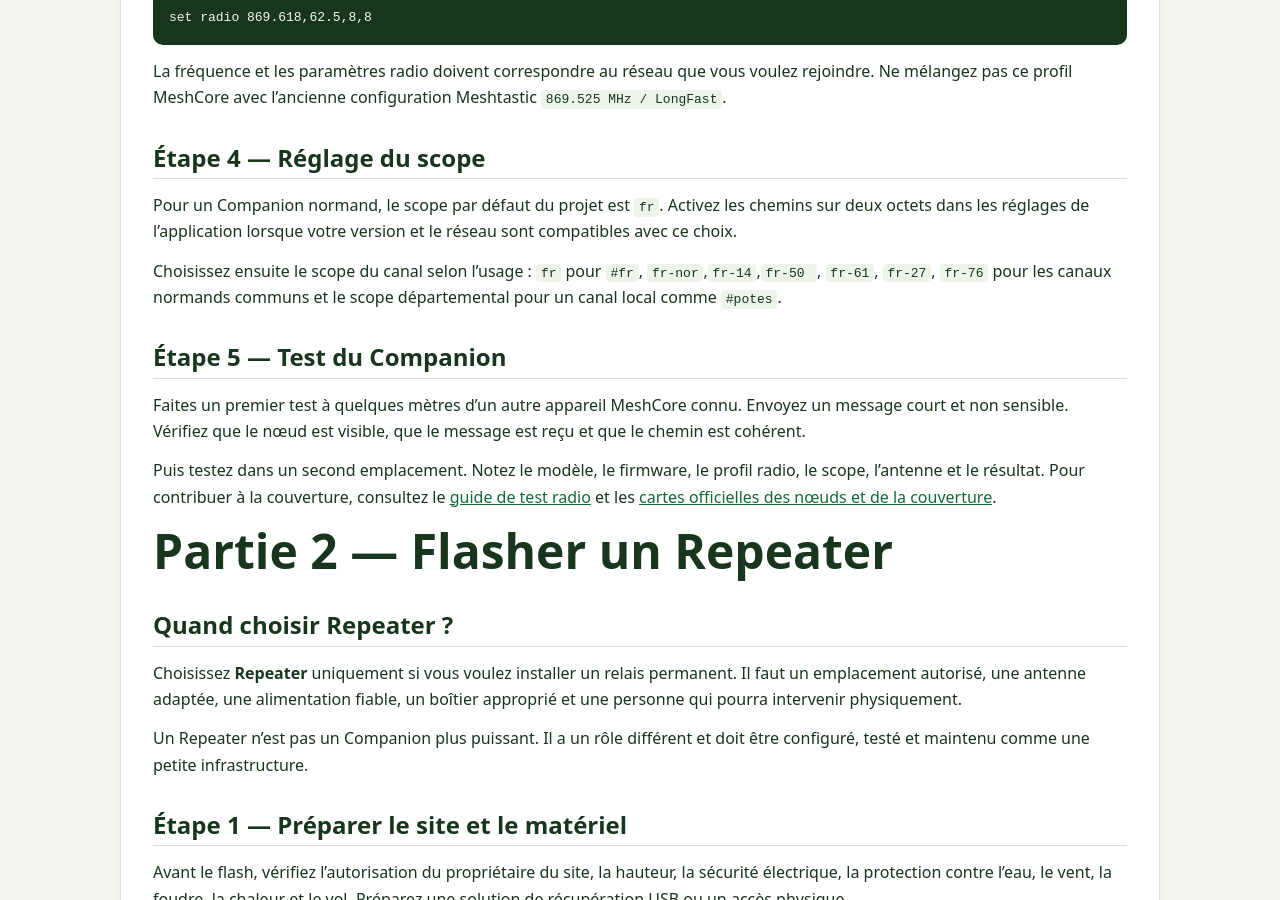
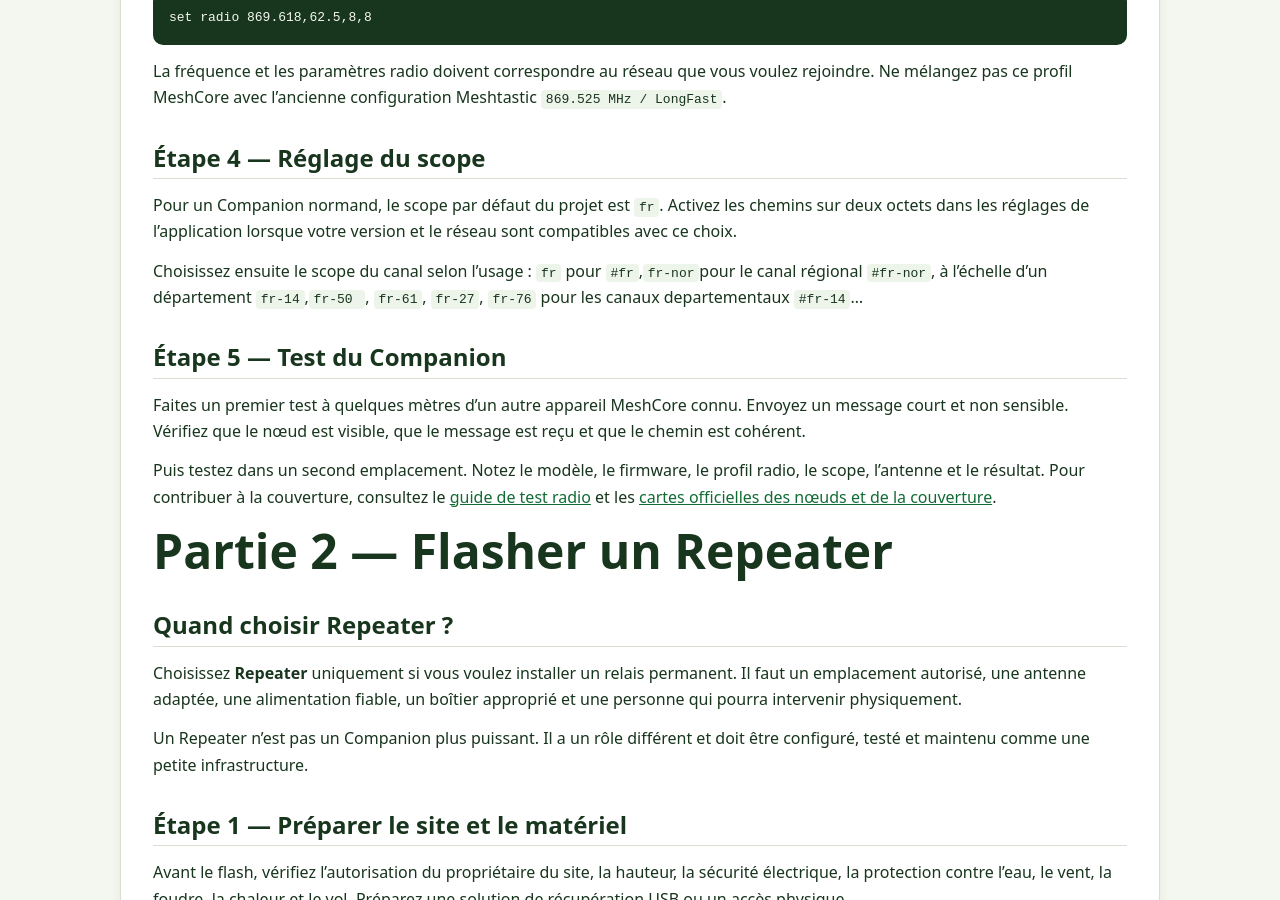
Before and after one commit to 1234LUCIUS/projet-interconnexion-normand-wiki, a Jekyll site: the page built from docs/meshcore/05-flasher-companion-repeater.md, in a window 1280 px wide and 900 px high, scrolled down 5125 px. Built offline with Jekyll 4.4.1, drawn with Linux system fonts in a browser that asks for light colours.

Commit message:
Update channel scope instructions in documentation
Clarified channel scope options for Companion normand.

```diff
--- a/docs/meshcore/05-flasher-companion-repeater.md
+++ b/docs/meshcore/05-flasher-companion-repeater.md
@@ -86,7 +86,7 @@ La fréquence et les paramètres radio doivent correspondre au réseau que vous
 
 Pour un Companion normand, le scope par défaut du projet est `fr`. Activez les chemins sur deux octets dans les réglages de l’application lorsque votre version et le réseau sont compatibles avec ce choix.
 
-Choisissez ensuite le scope du canal selon l’usage : `fr` pour `#fr`, `fr-nor`,`fr-14`,`fr-50 `, `fr-61`, `fr-27`, `fr-76` pour les canaux normands communs et le scope départemental pour un canal local comme `#potes`.
+Choisissez ensuite le scope du canal selon l’usage : `fr` pour `#fr`,`fr-nor`pour le canal régional `#fr-nor`, à l'échelle d'un département `fr-14`,`fr-50 `, `fr-61`, `fr-27`, `fr-76` pour les canaux departementaux `#fr-14`...
 
 ## Étape 5 — Test du Companion
 
```
